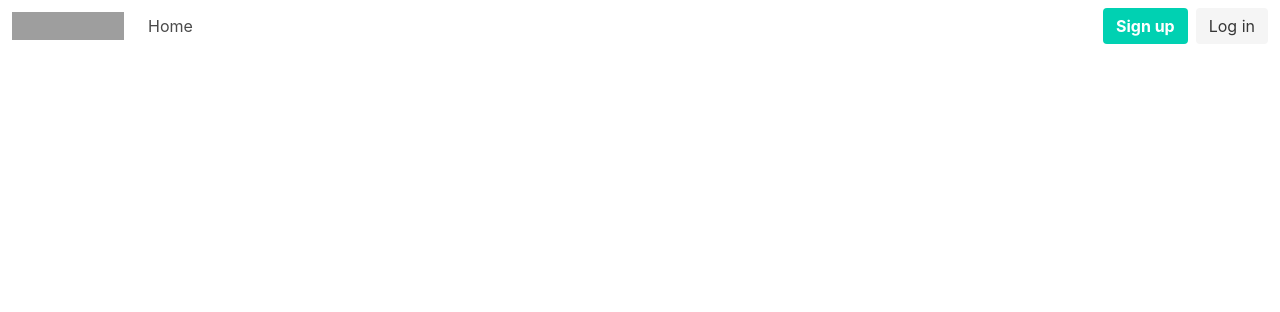
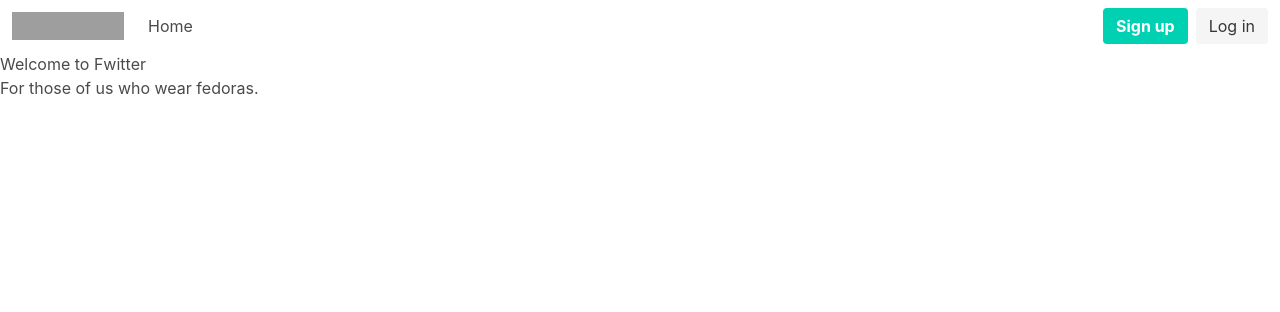
Before and after one commit to JazzGlobal/SocialMediaApp, a Node server app: page /home in a window 1280 px wide. Shown: the top 312 px of the page. Run offline with Node 20, Linux system fonts and the light colour scheme; some libraries are stand-ins or nearby versions; grey boxes are pictures that could not be loaded.

Commit message:
Added placeholder welcome message

```diff
--- a/views/home.ejs
+++ b/views/home.ejs
@@ -1,4 +1,6 @@
 <% include ./partials/header.ejs%>
 
+<h2>Welcome to Fwitter</h2>
+<h4>For those of us who wear fedoras.</h4>
 
 <% include ./partials/footer.ejs%>
```
